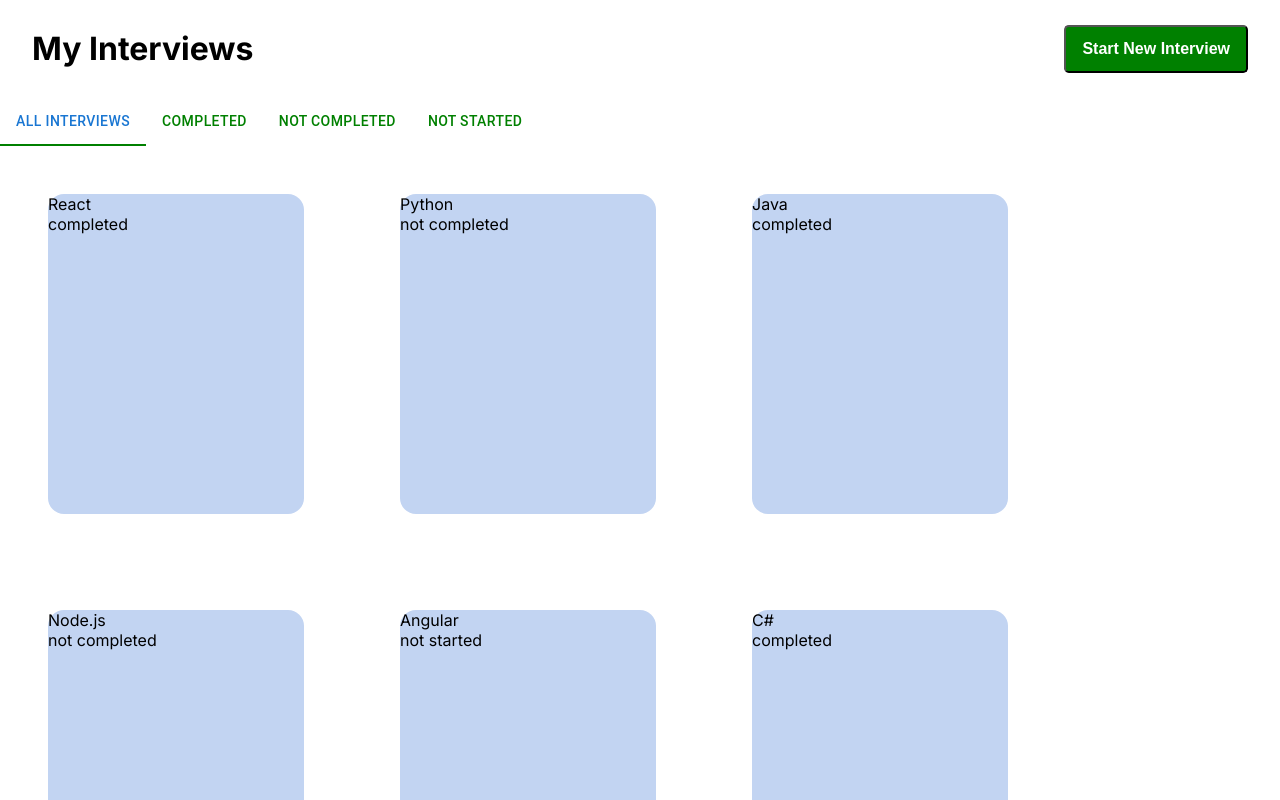
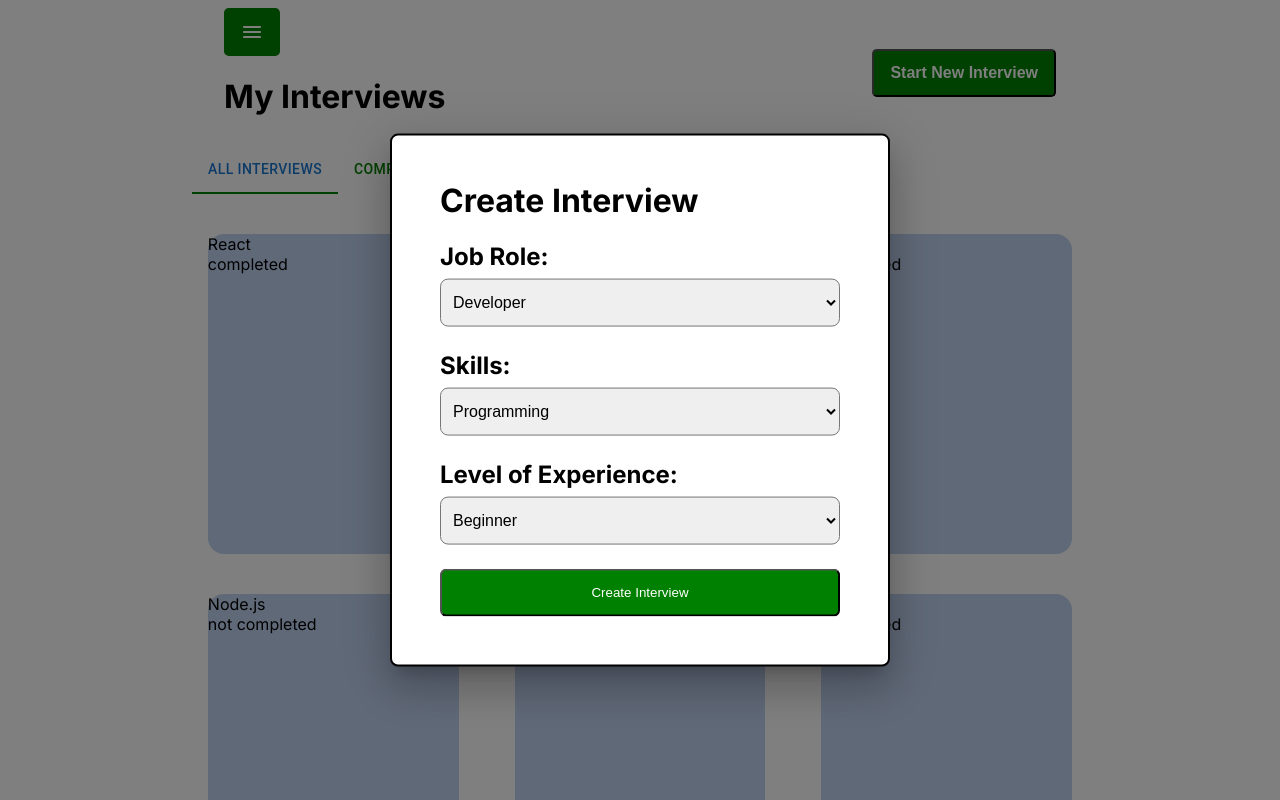
Before and after one commit to ayushdubey7799/i-school, a React (Create React App) app: page /interview in a window 1280 px wide. Both pictures are taken after a click on the button "Start New Interview". Shown: the top 800 px of the page. Built offline with nearby package versions, Linux system fonts and the light colour scheme.

Commit message:
added create-interview modal and drawer

```diff
--- a/package.json
+++ b/package.json
@@ -5,6 +5,7 @@
   "dependencies": {
     "@emotion/react": "^11.11.1",
     "@emotion/styled": "^11.11.0",
+    "@mui/icons-material": "^5.14.3",
     "@mui/lab": "^5.0.0-alpha.140",
     "@mui/material": "^5.14.5",
     "react": "^18.2.0",
--- a/src/App.js
+++ b/src/App.js
@@ -4,6 +4,7 @@ import Home from "./components/LandingPage"
 import Signup from "./components/Authentication/Signup"
 import Login from "./components/Authentication/Login"
 import InterviewPage from "./components/Interviews"
+import OngoingInterview from "./components/Interviews/OngoingInterview"
 const App = () => {
   return (
     <BrowserRouter>
@@ -12,6 +13,7 @@ const App = () => {
         <Route path="/login" element={<Login />} />
         <Route path="/signup" element={<Signup />} />
         <Route path="/interview" element={<InterviewPage />} />
+        <Route path="/ongoing-interview/:interviewId" element={<OngoingInterview/>} />
      </Routes>
     </BrowserRouter>
   )
--- a/src/components/Interviews/Drawer.jsx
+++ b/src/components/Interviews/Drawer.jsx
@@ -0,0 +1,27 @@
+import {useState,useEffect} from 'react';
+import Drawer from '@mui/material/Drawer';
+import { Link } from 'react-router-dom';
+import { styled } from 'styled-components';
+
+
+export default function MyDrawer({openDrawer,setOpenDrawer}) {
+  const [open, setOpen] = useState(false);
+
+  return (
+    <div>
+          <Drawer
+            anchor={"left"}
+            open={openDrawer}
+            onClose={() => setOpenDrawer(false)}
+          >
+            <StyledDrawer className='drawer-div'>
+               <Link to="/"><p className="link">Home</p></Link>
+            </StyledDrawer>
+          </Drawer>
+    </div>
+  );
+}
+
+const StyledDrawer = styled.div`
+   width: 16rem;
+`;
--- a/src/components/Interviews/Header.jsx
+++ b/src/components/Interviews/Header.jsx
@@ -1,16 +1,27 @@
-import React from 'react'
+import React,{useState} from 'react'
 import { styled } from 'styled-components';
+import NewInterviewModal from '../Modals/NewInterviewModal';
+import MenuRoundedIcon from '@mui/icons-material/MenuRounded';
+import { IconButton } from '@mui/material';
+import MyDrawer from './Drawer';
 
-const Header = () => {
+const Header = ({openNewInterviewModal, setOpenNewInterviewModal}) => {
+  const [openDrawer,setOpenDrawer] = useState(false);
+
+
+
   return (
     <StyledHeading>
         <div id="heading">
+          <IconButton onClick={() => setOpenDrawer(true)}><MenuRoundedIcon className='link'/></IconButton>
+          <MyDrawer openDrawer={openDrawer} setOpenDrawer={setOpenDrawer}/>
             <h1>My Interviews</h1>
         </div>
         <div id="start">
-            <button>
+            <button onClick={() => setOpenNewInterviewModal(true)}>
                 Start New Interview
             </button>
+            <NewInterviewModal openNewInterviewModal={openNewInterviewModal} setOpenNewInterviewModal={setOpenNewInterviewModal}/>
         </div>
     </StyledHeading>
   )
--- a/src/components/Interviews/InterviewCard.jsx
+++ b/src/components/Interviews/InterviewCard.jsx
@@ -18,10 +18,9 @@ const StyledCard = styled.div`
   display: flex;
   flex-direction: column;
   background-color: #c2d4f2;
-  width: 20%;
+  width: 28%;
   height: 40vh;
   border-radius: 1rem;
-  margin: 3rem;
 `;
 
 //   background-color: #c2d4f2;
--- a/src/components/Interviews/InterviewList.jsx
+++ b/src/components/Interviews/InterviewList.jsx
@@ -19,5 +19,7 @@ export default InterviewList;
 const StyledInterviews = styled.div`
   display: flex;
   flex-wrap: wrap;
-
+  justify-content: space-evenly;
+  gap: 2.5rem;
+  margin-top: 2.5rem;
 `;
--- /dev/null
+++ b/src/components/Interviews/OngoingInterview.jsx
@@ -0,0 +1,12 @@
+import React from 'react'
+import { useParams } from 'react-router'
+
+const OngoingInterview = () => {
+   const {interviewId} = useParams();
+
+  return (
+    <h1>INTERVIEW FOR {interviewId}</h1>
+  )
+}
+
+export default OngoingInterview
--- a/src/components/Interviews/index.jsx
+++ b/src/components/Interviews/index.jsx
@@ -1,16 +1,25 @@
-import React from 'react'
+import React,{useState} from 'react'
 import Header from './Header'
 import InterviewTabs from './InterviewTabs'
 import { getData } from '../../functions/getData'
+import { styled } from 'styled-components'
+
 
 const InterviewPage = () => {
+  const [openNewInterviewModal,setOpenNewInterviewModal] = useState(false);
+  const [openDrawer,setOpenDrawer] = useState(false);
   const data = getData();
   return (
-    <div>
-        <Header />
+    <StyledContent>
+        <Header openNewInterviewModal={openNewInterviewModal} setOpenNewInterviewModal={setOpenNewInterviewModal}/>
         <InterviewTabs data={data}/>
-    </div>
+    </StyledContent>
   )
 }
 
 export default InterviewPage
+
+const StyledContent = styled.div`
+  width: 70%;
+  margin: 0 auto;
+`;
--- a/src/components/LandingPage/Header.jsx
+++ b/src/components/LandingPage/Header.jsx
@@ -61,7 +61,7 @@ const StyledDiv = styled.div`
         height: 3rem;
         border-radius: 0.5rem;
         cursor: pointer;
-
+        padding: 0 1rem;
     }
   }
 
--- /dev/null
+++ b/src/components/Modals/NewInterviewModal.jsx
@@ -0,0 +1,151 @@
+import React, { useState } from "react";
+import Box from "@mui/material/Box";
+import Modal from "@mui/material/Modal";
+import { styled } from "styled-components";
+import { useNavigate } from "react-router";
+
+const style = {
+  position: "absolute",
+  top: "50%",
+  left: "50%",
+  transform: "translate(-50%, -50%)",
+  width: 400,
+  bgcolor: "background.paper",
+  border: "2px solid #000",
+  boxShadow: 24,
+  pt: 3,
+  px: 6,
+  pb: 6,
+  borderRadius: 2
+};
+
+export default function NewInterviewModal({
+  openNewInterviewModal,
+  setOpenNewInterviewModal,
+}) {
+const navigate = useNavigate();
+  const [open, setOpen] = useState(false);
+  const [interviewDetails,setInterviewDetails] = useState({
+    jobRole : "developer",
+    skill: "Programming",
+    experience: "Beginner"
+  });
+
+
+  const handleOpen = () => {
+    setOpenNewInterviewModal(true);
+  };
+  const handleClose = () => {
+    setOpenNewInterviewModal(false);
+  };
+  const handleCreateInterview = () => {
+    const ongoing = `${interviewDetails.jobRole}-${interviewDetails.skill}-${interviewDetails.experience}`
+    navigate(`/ongoing-interview/${ongoing}`)
+  }
+
+  const handleSelect = (e) => {
+    const name = e.target.name;
+    const val = e.target.value;
+   console.log(name,val);
+    switch (name) {
+      case 'jobRole':
+        setInterviewDetails({...interviewDetails,jobRole : val})
+        break;
+      case 'skill':
+        setInterviewDetails({...interviewDetails,skill : val})
+        break;
+      case 'experience':
+        setInterviewDetails({...interviewDetails,experience : val})
+        break;
+      default:
+        console.log('Hello there!');
+    }
+    console.log(interviewDetails)
+  }
+
+  return (
+    <div>
+      <Modal
+        open={openNewInterviewModal}
+        onClose={handleClose}
+        aria-labelledby="parent-modal-title"
+        aria-describedby="parent-modal-description"
+      >
+        <Box sx={{ ...style, width: 400 }}>
+          <h1>Create Interview</h1>
+          <StyledForm>
+            <div>
+              <label for="jobRole">Job Role:</label>
+              <br />
+              <select id="jobRole" name="jobRole" onChange={(e) => handleSelect(e)}>
+                <option value="developer">Developer</option>
+                <option value="designer">Designer</option>
+                <option value="manager">Manager</option>
+              </select>
+            </div>
+
+            <div>
+              <label for="skills">Skills:</label>
+              <br />
+              <select id="skill" name="skill" onChange={(e) => handleSelect(e)}>
+                <option value="programming">Programming</option>
+                <option value="design">Design</option>
+                <option value="communication">Communication</option>
+              </select>
+            </div>
+
+            <div>
+              <label for="experience">Level of Experience:</label>
+              <br />
+              <select id="experience" name="experience" onChange={(e) => handleSelect(e)}>
+                <option value="beginner">Beginner</option>
+                <option value="intermediate">Intermediate</option>
+                <option value="advanced">Advanced</option>
+              </select>
+            </div>
+
+            <div>
+              <button onClick={() => handleCreateInterview()}>
+                Create Interview
+              </button>
+            </div>
+          </StyledForm>
+        </Box>
+      </Modal>
+    </div>
+  );
+}
+
+
+const StyledForm = styled.form`
+  display: flex;
+  flex-direction: column;
+  gap: 1.5rem;
+
+  label{
+    font-size: 1.5rem;
+    font-weight: bold;
+  }
+
+  select{
+    height: 3rem;
+    width: 100%;
+    margin-top: 0.5rem;
+    border-radius: 0.5rem;
+    padding: 0 0.5rem;
+    font-size: 1rem;
+  }
+
+  option{
+    height: 1.5rem;
+  }
+
+  button{
+    background-color: green;
+    color: white;
+    height: 3rem;
+    border-radius: 0.4rem;
+    width: 100%
+  }
+
+`
```
Also changed, not shown: src/logo.svg (deleted), 1 other file (tests, documents, lock files or other folders).
